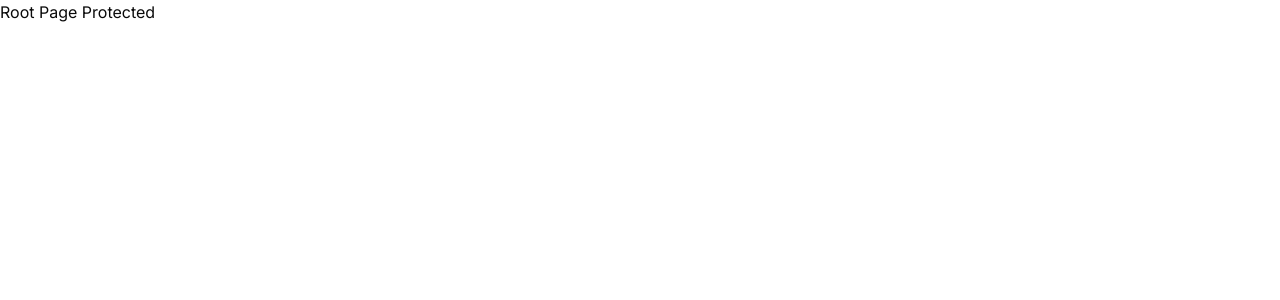
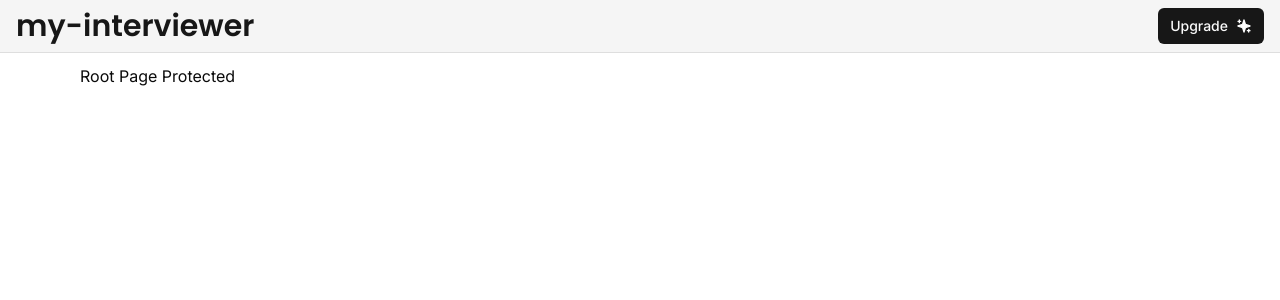
Before and after one commit to younu-Yun/ai-interviewer, a Next.js app: page / in a window 1280 px wide. Shown: the top 300 px of the page. Built offline with nearby package versions, Linux system fonts and the light colour scheme.

Commit message:
Feat: header layout

```diff
--- a/app/(root)/(routes)/page.tsx
+++ b/app/(root)/(routes)/page.tsx
@@ -1,12 +1,5 @@
-import { UserButton } from '@clerk/nextjs';
-
 const RootPage = () => {
-  return (
-    <div>
-      Root Page Protected
-      <UserButton afterSignOutUrl='/' />
-    </div>
-  );
+  return <div>Root Page Protected</div>;
 };
 
 export default RootPage;
--- /dev/null
+++ b/app/(root)/layout.tsx
@@ -0,0 +1,12 @@
+import Header from '@/components/header';
+
+const RootLayout = ({ children }: { children: React.ReactNode }) => {
+  return (
+    <div className='h-full'>
+      <Header />
+      <main className='md:pl-20 pt-16 h-full'>{children}</main>
+    </div>
+  );
+};
+
+export default RootLayout;
--- /dev/null
+++ b/components/header.tsx
@@ -0,0 +1,30 @@
+import { cn } from '@/lib/utils';
+import { Menu, Sparkles } from 'lucide-react';
+import { Poppins } from 'next/font/google';
+import Link from 'next/link';
+import { UserButton } from '@clerk/nextjs';
+import { Button } from './ui/button';
+
+const font = Poppins({ weight: '600', subsets: ['latin'] });
+
+const Header = () => {
+  return (
+    <div className='fixed w-full z-50 flex justify-between items-center py-2 px-4 border-b border-primary/10 bg-secondary'>
+      <div className='flex items-center'>
+        <Menu className='block md:hidden' />
+        <Link href='/'>
+          <h1 className={cn('hidden md:block text-xl md:text-3xl font-bold text-primary', font.className)}>my-interviewer</h1>
+        </Link>
+      </div>
+      <div className='flex items-center gap-x-3'>
+        <Button size='sm'>
+          Upgrade
+          <Sparkles className='h-4 w-4 fill-white text-white ml-2' />
+        </Button>
+        <UserButton afterSignOutUrl='/' />
+      </div>
+    </div>
+  );
+};
+
+export default Header;
--- /dev/null
+++ b/components/ui/button.tsx
@@ -0,0 +1,56 @@
+import * as React from "react"
+import { Slot } from "@radix-ui/react-slot"
+import { cva, type VariantProps } from "class-variance-authority"
+
+import { cn } from "@/lib/utils"
+
+const buttonVariants = cva(
+  "inline-flex items-center justify-center rounded-md text-sm font-medium ring-offset-background transition-colors focus-visible:outline-none focus-visible:ring-2 focus-visible:ring-ring focus-visible:ring-offset-2 disabled:pointer-events-none disabled:opacity-50",
+  {
+    variants: {
+      variant: {
+        default: "bg-primary text-primary-foreground hover:bg-primary/90",
+        destructive:
+          "bg-destructive text-destructive-foreground hover:bg-destructive/90",
+        outline:
+          "border border-input bg-background hover:bg-accent hover:text-accent-foreground",
+        secondary:
+          "bg-secondary text-secondary-foreground hover:bg-secondary/80",
+        ghost: "hover:bg-accent hover:text-accent-foreground",
+        link: "text-primary underline-offset-4 hover:underline",
+      },
+      size: {
+        default: "h-10 px-4 py-2",
+        sm: "h-9 rounded-md px-3",
+        lg: "h-11 rounded-md px-8",
+        icon: "h-10 w-10",
+      },
+    },
+    defaultVariants: {
+      variant: "default",
+      size: "default",
+    },
+  }
+)
+
+export interface ButtonProps
+  extends React.ButtonHTMLAttributes<HTMLButtonElement>,
+    VariantProps<typeof buttonVariants> {
+  asChild?: boolean
+}
+
+const Button = React.forwardRef<HTMLButtonElement, ButtonProps>(
+  ({ className, variant, size, asChild = false, ...props }, ref) => {
+    const Comp = asChild ? Slot : "button"
+    return (
+      <Comp
+        className={cn(buttonVariants({ variant, size, className }))}
+        ref={ref}
+        {...props}
+      />
+    )
+  }
+)
+Button.displayName = "Button"
+
+export { Button, buttonVariants }
--- a/package.json
+++ b/package.json
@@ -10,6 +10,7 @@
   },
   "dependencies": {
     "@clerk/nextjs": "^4.23.3",
+    "@radix-ui/react-slot": "^1.0.2",
     "@types/node": "20.5.7",
     "@types/react": "18.2.21",
     "@types/react-dom": "18.2.7",
```
Also changed, not shown: 1 other file (tests, documents, lock files or other folders).
